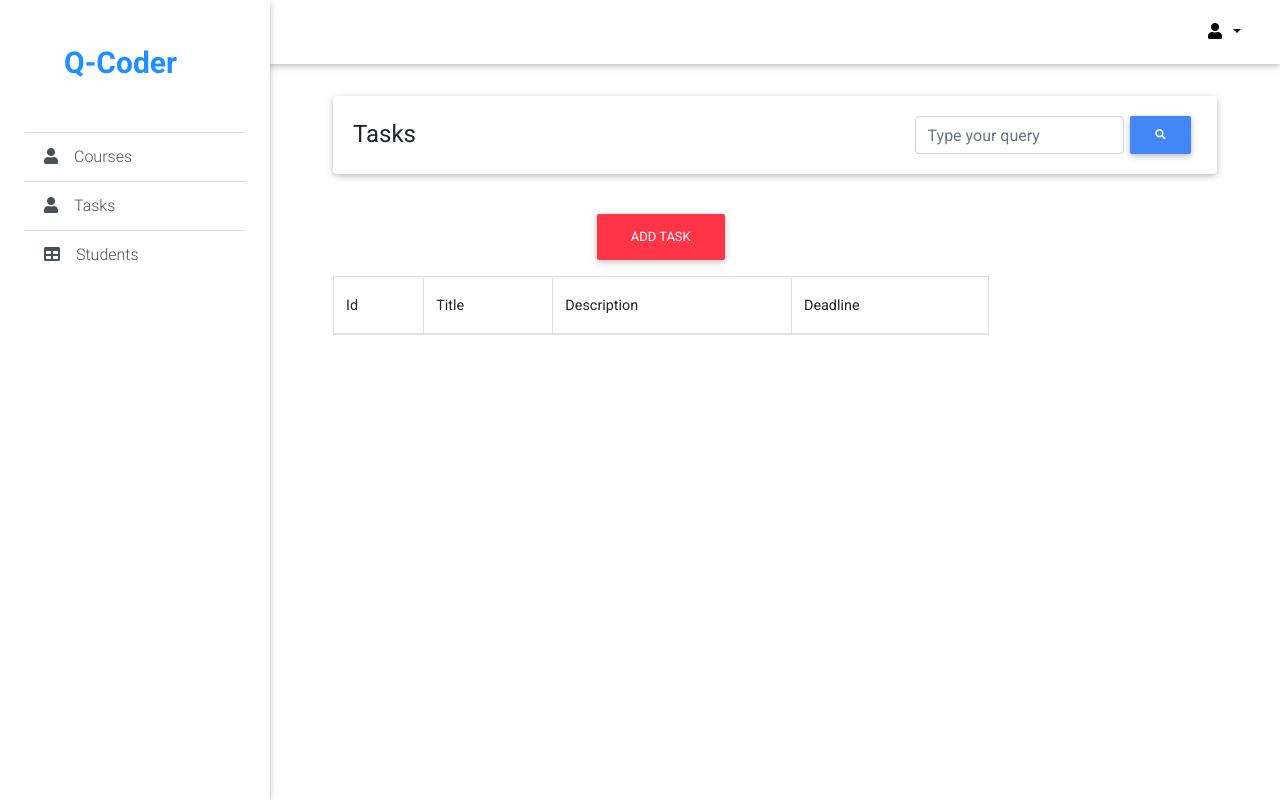
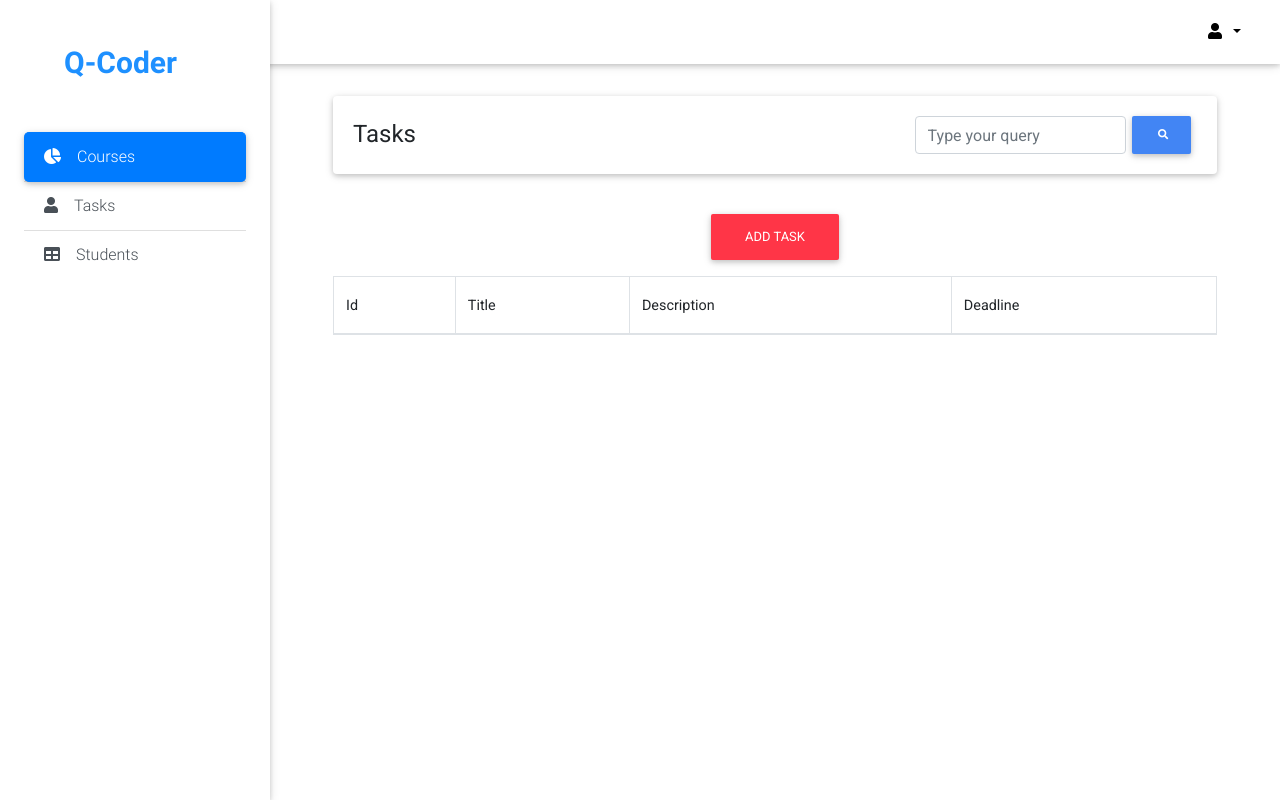
Before and after one commit to madinaturginbayeva/q-coder, a Django app: page /course/1/taks in a window 1280 px wide. Run offline with Django 3.2, Linux system fonts and the light colour scheme; a user stored in the database is signed in; data comes from the database, SQL or seed files in the repository; data that the repository does not hold is empty; some libraries are stand-ins or nearby versions.

Commit message:
delete base in course

```diff
--- a/qcoder/qmain/templates/qmain/base.html
+++ b/qcoder/qmain/templates/qmain/base.html
@@ -79,8 +79,13 @@
         <a href="{% url 'courses' %}" class="list-group-item active waves-effect">
           <i class="fas fa-chart-pie mr-3"></i>Courses
         </a>
-      </div>
-
+      {% ifnotequal title 'Courses' %}
+        <a href="{% url 'course' course_id %}" class="list-group-item list-group-item-action waves-effect">
+          <i class="fas fa-user mr-3"></i>Tasks</a>
+        <a href="{% url 'students' course_id %}" class="list-group-item list-group-item-action waves-effect">
+          <i class="fas fa-table mr-3"></i>Students</a>
+      {% endifnotequal %}
+    </div>
     </div>
     <!-- Sidebar -->
 
--- a/qcoder/qmain/templates/qmain/base_in_course.html
+++ /dev/null
@@ -1,141 +0,0 @@
-{% load static %}
-<!DOCTYPE html>
-<html>
-<head>
-
-    <!-- Required meta tags -->
-    <meta charset="utf-8">
-    <meta name="viewport" content="width=device-width, initial-scale=1, shrink-to-fit=no">
-
-    <!-- Bootstrap CSS -->
-    <link rel="stylesheet" href="https://use.fontawesome.com/releases/v5.11.2/css/all.css">
-    <!-- Bootstrap core CSS -->
-    <link href="{% static 'qmain/css/bootstrap.min.css'  %}" rel="stylesheet">
-    <!-- Material Design Bootstrap -->
-    <link href="{% static 'qmain/css/mdb.min.css' %}" rel="stylesheet">
-    <!-- Your custom styles (optional) -->
-    <link href="{% static 'qmain/css/style.min.css' %}" rel="stylesheet">
-
-    <link href="https://fonts.googleapis.com/css?family=Roboto&display=swap" rel="stylesheet">
-
-    {% if title %}
-        <title>Django Blog - {{ title }}</title>
-    {% else %}
-        <title>Django Blog</title>
-    {% endif %}
-    <style>
-      body{
-        font-family: 'Roboto', sans-serif;
-      }
-    </style>
-</head>
-<body>
-  <!--Main Navigation-->
-  <header>
-
-    <!-- Navbar -->
-    <nav class="navbar fixed-top navbar-expand-lg navbar-light white scrolling-navbar">
-      <div class="container-fluid">
-
-        <!-- Collapse -->
-        <button class="navbar-toggler" type="button" data-toggle="collapse" data-target="#navbarSupportedContent"
-          aria-controls="navbarSupportedContent" aria-expanded="false" aria-label="Toggle navigation">
-          <span class="navbar-toggler-icon"></span>
-        </button>
-
-        <!-- Links -->
-        <div class="collapse navbar-collapse" id="navbarSupportedContent">
-          <!-- Right -->
-          <ul class="navbar-nav ml-auto nav-flex-icons">
-            <li class="nav-item dropdown">
-              <a class="nav-link dropdown-toggle" id="navbarDropdownMenuLink-333" data-toggle="dropdown"
-                aria-haspopup="true" aria-expanded="false">
-                <i class="fas fa-user"></i>
-              </a>
-              <div class="dropdown-menu dropdown-menu-right dropdown-default"
-                aria-labelledby="navbarDropdownMenuLink-333">
-                <a class="dropdown-item" href="{% url 'profile' %}">Profile</a>
-                <a class="dropdown-item" href="#">Settings</a>
-                <a class="dropdown-item" href="{% url 'logout' %}">Sign Out</a>
-              </div>
-            </li>
-          </ul>
-
-        </div>
-
-      </div>
-    </nav>
-    <!-- Navbar -->
-
-    <!-- Sidebar -->
-    <div class="sidebar-fixed position-fixed">
-
-      <a class="logo-wrapper waves-effect" style="font-size: 30px; font-weight: 900; color:dodgerblue;">
-        Q-Coder
-      </a>
-
-      <div class="list-group list-group-flush">
-        <a href="{% url 'courses' %}" class="list-group-item list-group-item-action waves-effect">
-          <i class="fas fa-user mr-3"></i>Courses</a>
-        <a href="{% url 'course' course_id %}" class="list-group-item list-group-item-action waves-effect">
-          <i class="fas fa-user mr-3"></i>Tasks</a>
-        <a href="{% url 'students' course_id %}" class="list-group-item list-group-item-action waves-effect">
-          <i class="fas fa-table mr-3"></i>Students</a>
-      </div>
-
-    </div>
-    <!-- Sidebar -->
-
-  </header>
-  <main class="pt-5 mx-lg-5">
-    <div class="container-fluid mt-5">
-
-      <!-- Heading -->
-      <div class="card mb-4 wow fadeIn">
-
-        <!--Card content-->
-        <div class="card-body d-sm-flex justify-content-between">
-
-          <h4 class="mb-2 mb-sm-0 pt-1">
-            {% if title %}
-            <span>{{ title }}</span>
-            {% endif %}
-          </h4>
-
-          <form class="d-flex justify-content-center">
-            <!-- Default input -->
-            <input type="search" placeholder="Type your query" aria-label="Search" class="form-control">
-            <button class="btn btn-primary btn-sm my-0 p" type="submit">
-              <i class="fas fa-search"></i>
-            </button>
-
-          </form>
-
-        </div>
-
-      </div>
-      <!-- Heading -->
-
-      <!--Grid row-->
-      <div class="row wow fadeIn">
-
-        <!--Grid column-->
-        <div class="col-md-9 mb-4">
-          {% block content %}{% endblock %}
-        </div>
-        <!--Grid column-->
-
-      </div>
-      <!--Grid row-->
-
-    </div>
-  </main>
-  <!--Main layout-->
-
-    <!-- Optional JavaScript -->
-    <!-- jQuery first, then Popper.js, then Bootstrap JS -->
-    <script src="https://code.jquery.com/jquery-3.4.1.slim.min.js" integrity="sha384-J6qa4849blE2+poT4WnyKhv5vZF5SrPo0iEjwBvKU7imGFAV0wwj1yYfoRSJoZ+n" crossorigin="anonymous"></script>
-    <script src="https://cdn.jsdelivr.net/npm/popper.js@1.16.0/dist/umd/popper.min.js" integrity="sha384-Q6E9RHvbIyZFJoft+2mJbHaEWldlvI9IOYy5n3zV9zzTtmI3UksdQRVvoxMfooAo" crossorigin="anonymous"></script>
-    <script src="https://stackpath.bootstrapcdn.com/bootstrap/4.4.1/js/bootstrap.min.js" integrity="sha384-wfSDF2E50Y2D1uUdj0O3uMBJnjuUD4Ih7YwaYd1iqfktj0Uod8GCExl3Og8ifwB6" crossorigin="anonymous"></script>
-</body>
-</html>
--- a/qcoder/qmain/templates/qmain/course.html
+++ b/qcoder/qmain/templates/qmain/course.html
@@ -1,9 +1,5 @@
-{% extends "qmain/base_in_course.html" %}
+{% extends "qmain/base.html" %}
 {% block content %}
-<!-- moi button-->
-<!-- Split button -->
-<!-- Basic dropdown -->
-
 <!--Modal: Login / Register Form-->
 <div class="modal fade" id="modalLRForm" tabindex="-1" role="dialog" aria-labelledby="myModalLabel" aria-hidden="true">
   <div class="modal-dialog cascading-modal" role="document">
@@ -121,15 +117,39 @@
   </div>
 </div>
 <!--Modal: Login / Register Form-->
+<div class="container-fluid mt-5">
+  <!-- Heading -->
+  <div class="card mb-4 wow fadeIn">
 
-<div class="text-center">
-  <a href="" class="btn btn-danger btn-rounded my-3" data-toggle="modal" data-target="#modalLRForm">Add Task</a>
-</div>
+    <!--Card content-->
+    <div class="card-body d-sm-flex justify-content-between">
 
+      <h4 class="mb-2 mb-sm-0 pt-1">
+        {% if title %}
+        <span>{{ title }}</span>
+        {% endif %}
+      </h4>
 
+      <form class="d-flex justify-content-center">
+        <!-- Default input -->
+        <input type="search" placeholder="Type your query" aria-label="Search" class="form-control">
+        <button class="btn btn-primary btn-sm my-0 p" type="submit">
+          <i class="fas fa-search"></i>
+        </button>
 
+      </form>
 
-    <table class="table table-bordered">
+    </div>
+
+  </div>
+  <!-- Heading -->
+  <div class="row wow fadeIn">
+    <!--Grid column-->
+    <div class="col-md-12 mb-6">
+      <div class="text-center">
+        <a href="" class="btn btn-danger btn-rounded my-3" data-toggle="modal" data-target="#modalLRForm">Add Task</a>
+      </div>
+      <table class="table table-bordered">
         <thead>
           <tr>
             <th scope="col">Id</th>
@@ -149,5 +169,7 @@
         {% endfor %}
         </tbody>
       </table>
-
+    </div>
+  </div>
+</div>
 {% endblock content %}
--- a/qcoder/qmain/templates/qmain/courses.html
+++ b/qcoder/qmain/templates/qmain/courses.html
@@ -26,7 +26,7 @@
   <div class="row wow fadeIn">
 
     <!--Grid column-->
-    <div class="col-md-9 mb-4">
+    <div class="col-md-12 mb-6">
 
       <!--Grid row-->
       <div class="row">
```
Also changed, not shown: qcoder/qmain/templates/qmain/students.html (+34 -2 lines).
